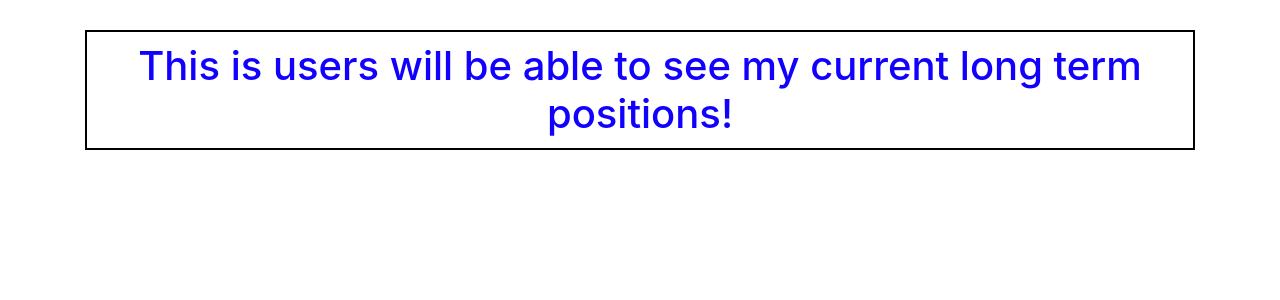
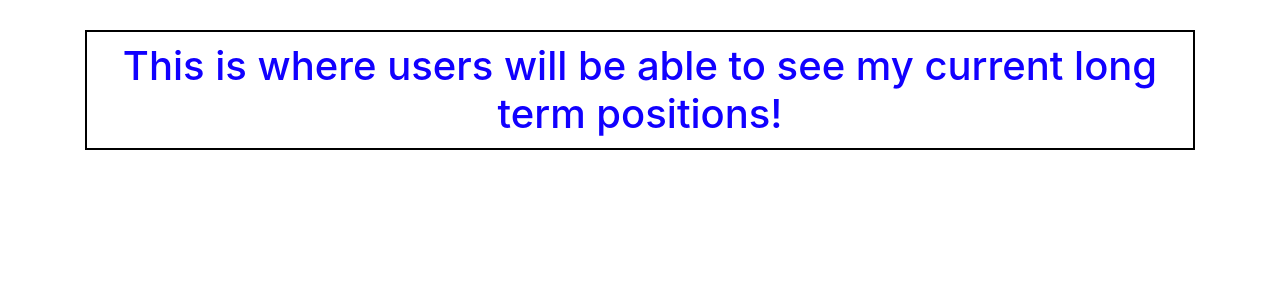
Before and after one commit to ashelto6/The-Market, a Flask app: page /portfolio in a window 1280 px wide. Shown: the top 300 px of the page. Run offline with Flask 2, Linux system fonts and the light colour scheme; some libraries are stand-ins or nearby versions.

Commit message:
added text

```diff
--- a/templates/portfolio.html
+++ b/templates/portfolio.html
@@ -3,5 +3,5 @@
 {% block title %} Portfolio {% endblock %}
 
 {% block content %}
- <h1>This is users will be able to see my current long term positions!</h1>
+ <h1>This is where users will be able to see my current long term positions!</h1>
 {% endblock %}
```
